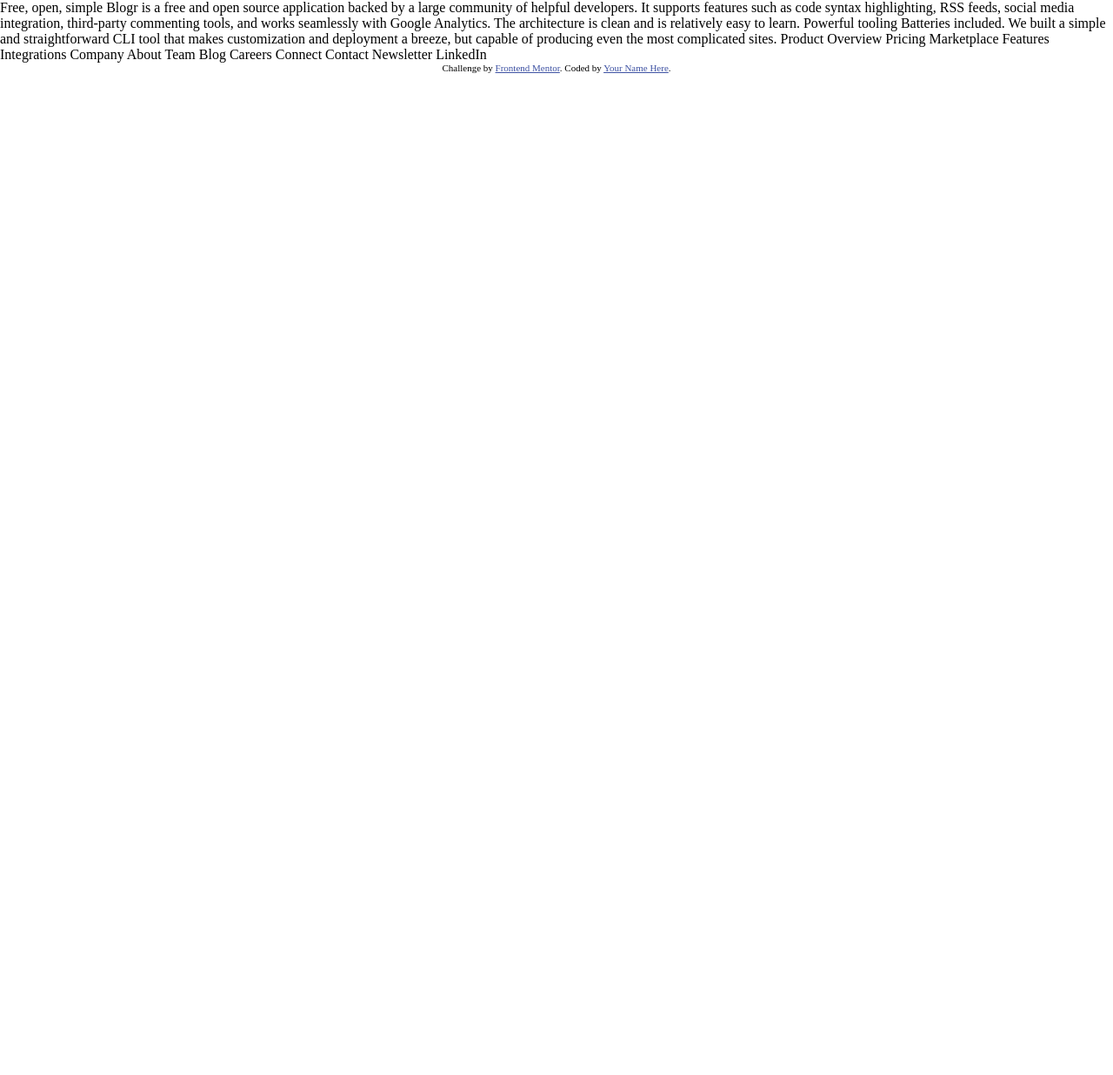
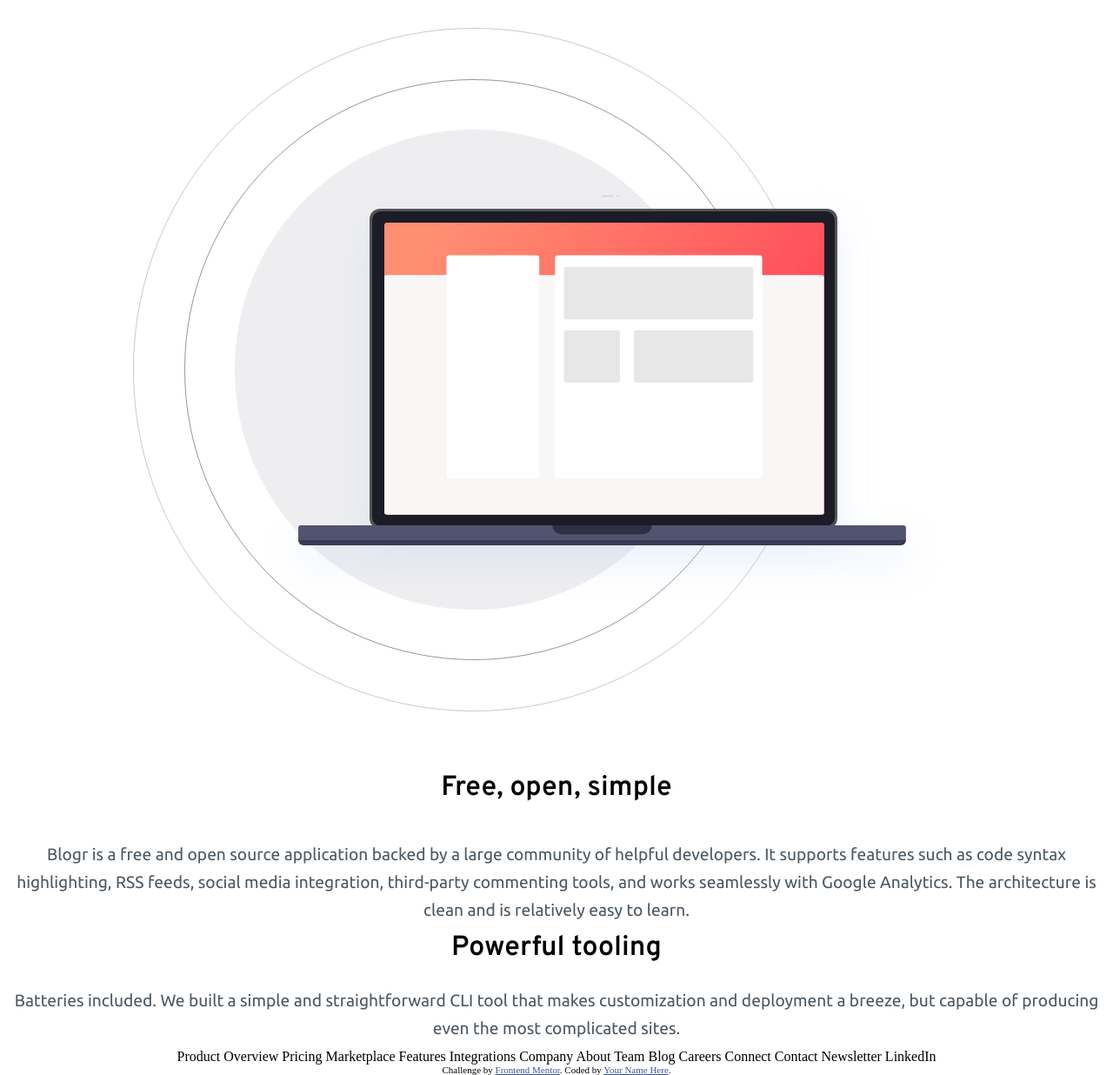
Before and after one commit to BismeetSingh/frontendmentor-blogr, a website: page public/index.html in a window 1280 px wide. Shown: the part 2729-3965 px from the top of the page at 87% size. Before the commit the page ends 2813 px from the top, so only its background shows below. Drawn offline with Linux system fonts and the light colour scheme.

Commit message:
Added content.

```diff
--- a/public/index.html
+++ b/public/index.html
@@ -1,8 +1,10 @@
 <!DOCTYPE html>
 <html lang="en">
+
 <head>
   <meta charset="UTF-8">
-  <meta name="viewport" content="width=device-width, initial-scale=1.0"> <!-- displays site properly based on user's device -->
+  <meta name="viewport" content="width=device-width, initial-scale=1.0">
+  <!-- displays site properly based on user's device -->
 
   <link rel="icon" type="image/png" sizes="32x32" href="./images/favicon-32x32.png">
 
@@ -11,14 +13,23 @@
   <title>Frontend Mentor | [Blogr]</title>
   <link rel="preconnect" href="https://fonts.googleapis.com">
   <link rel="preconnect" href="https://fonts.gstatic.com" crossorigin>
-  <link href="https://fonts.googleapis.com/css2?family=Overpass:wght@300;600&family=Ubuntu:wght@400;500;700&display=swap" rel="stylesheet">
+  <link
+    href="https://fonts.googleapis.com/css2?family=Overpass:wght@300;600&family=Ubuntu:wght@400;500;700&display=swap"
+    rel="stylesheet">
   <script src="script.js" defer></script>
   <!-- Feel free to remove these styles or customise in your own stylesheet 👍 -->
   <style>
-    .attribution { font-size: 11px; text-align: center; }
-    .attribution a { color: hsl(228, 45%, 44%); }
+    .attribution {
+      font-size: 11px;
+      text-align: center;
+    }
+
+    .attribution a {
+      color: hsl(228, 45%, 44%);
+    }
   </style>
 </head>
+
 <body>
 
   <div class="container">
@@ -37,7 +48,7 @@
             <li class="nav-li">
               <div class="nav-li-content">
                 <span>Product</span>
-                <img  class="expand-collapse-icon" src="images/icon-arrow-dark.svg" alt="expand">
+                <img class="expand-collapse-icon" src="images/icon-arrow-dark.svg" alt="expand">
               </div>
             </li>
             <li class="nav-li">
@@ -47,9 +58,9 @@
               </div>
             </li>
             <li class="nav-li">
-              <div class="nav-li-content"  onclick="toggleSubMenu()">
+              <div class="nav-li-content" onclick="toggleSubMenu()">
                 <span>Connect</span>
-                <img  class="expand-collapse-icon" src="images/icon-arrow-dark.svg" alt="expand">
+                <img class="expand-collapse-icon" src="images/icon-arrow-dark.svg" alt="expand">
               </div>
               <ul class="nav-ul submenu inactive-li">
                 <li class="nav-li">Contact</li>
@@ -102,7 +113,8 @@
         </div>
         <div class="illustration">
           <h2 class="illustration-heading">Introducing an extensible editor</h2>
-          <p class="illustration-content"> Blogr features an exceedingly intuitive interface which lets you focus on one thing: creating content.
+          <p class="illustration-content"> Blogr features an exceedingly intuitive interface which lets you focus on one
+            thing: creating content.
             The editor supports management of multiple blogs and allows easy manipulation of embeds such as images,
             videos, and Markdown. Extensibility with plugins and themes provide easy ways to add functionality or
             change the looks of a blog.</p>
@@ -112,7 +124,8 @@
           <h2 class="illustration-heading">Robust content management</h2>
           <p class="illustration-content">
             Flexible content management enables users to easily move through posts. Increase the usability of your blog
-            by adding customized categories, sections, format, or flow. With this functionality, you're in full control.</p>
+            by adding customized categories, sections, format, or flow. With this functionality, you're in full control.
+          </p>
         </div>
         <div class="illustration infrastructure">
           <div class="illustration-phones">
@@ -122,8 +135,36 @@
           <h2 class="illustration-heading infrastructure-heading"> State of the Art Infrastructure</h2>
           <p class="illustration-content infrastructure-content">
             With reliability and speed in mind, worldwide data centers provide the backbone for ultra-fast connectivity.
-            This ensures your site will load instantly, no matter where your readers are, keeping your site competitive.</p>
+            This ensures your site will load instantly, no matter where your readers are, keeping your site competitive.
+          </p>
 
+        </div>
+        <div class="illustration">
+          <picture>
+            <source media="(min-width:800px)" srcset="images/illustration-laptop-desktop.svg">
+            <img src="images/illustration-laptop-mobile.svg" alt="illustration">
+          </picture>
+        </div>
+
+        <div class="illustration"></div>
+          <h2 class="illustration-heading"> Free, open, simple</h2>
+          <p class="illustration-content">
+
+            Blogr is a free and open source application backed by a large community of helpful developers. It supports
+            features such as code syntax highlighting, RSS feeds, social media integration, third-party commenting
+            tools,
+            and works seamlessly with Google Analytics. The architecture is clean and is relatively easy to learn.</p>
+        </div>
+
+
+
+        <div class="illustration">
+          <h2 class="illustration-heading"> Powerful tooling</h2>
+          <p class="illustration-content">
+            Batteries included. We built a simple and straightforward CLI tool that makes customization and deployment a
+            breeze,
+            but
+            capable of producing even the most complicated sites.</p>
         </div>
 
       </section>
@@ -172,14 +213,10 @@
 
 
 
-  Free, open, simple
-  Blogr is a free and open source application backed by a large community of helpful developers. It supports
-  features such as code syntax highlighting, RSS feeds, social media integration, third-party commenting tools,
-  and works seamlessly with Google Analytics. The architecture is clean and is relatively easy to learn.
 
-  Powerful tooling
-  Batteries included. We built a simple and straightforward CLI tool that makes customization and deployment a breeze, but
-  capable of producing even the most complicated sites.
+
+
+
 
   Product
 
@@ -207,4 +244,5 @@
     Coded by <a href="#">Your Name Here</a>.
   </div>
 </body>
+
 </html>
--- a/public/script.js
+++ b/public/script.js
@@ -31,10 +31,10 @@
     const expandIcon =  document.getElementsByClassName('expand-collapse-icon')[2];
     if (subMenu.classList.contains('inactive-li')){
         subMenu.classList.remove('inactive-li');
-        expandIcon.classList.remove('rotate');
+        expandIcon.classList.add('rotate');
     }
     else{
         subMenu.classList.add('inactive-li');
-        expandIcon.classList.add('rotate');
+        expandIcon.classList.remove('rotate');
     }
 }
```
Lines whose indentation alone changed are shown as unchanged.
